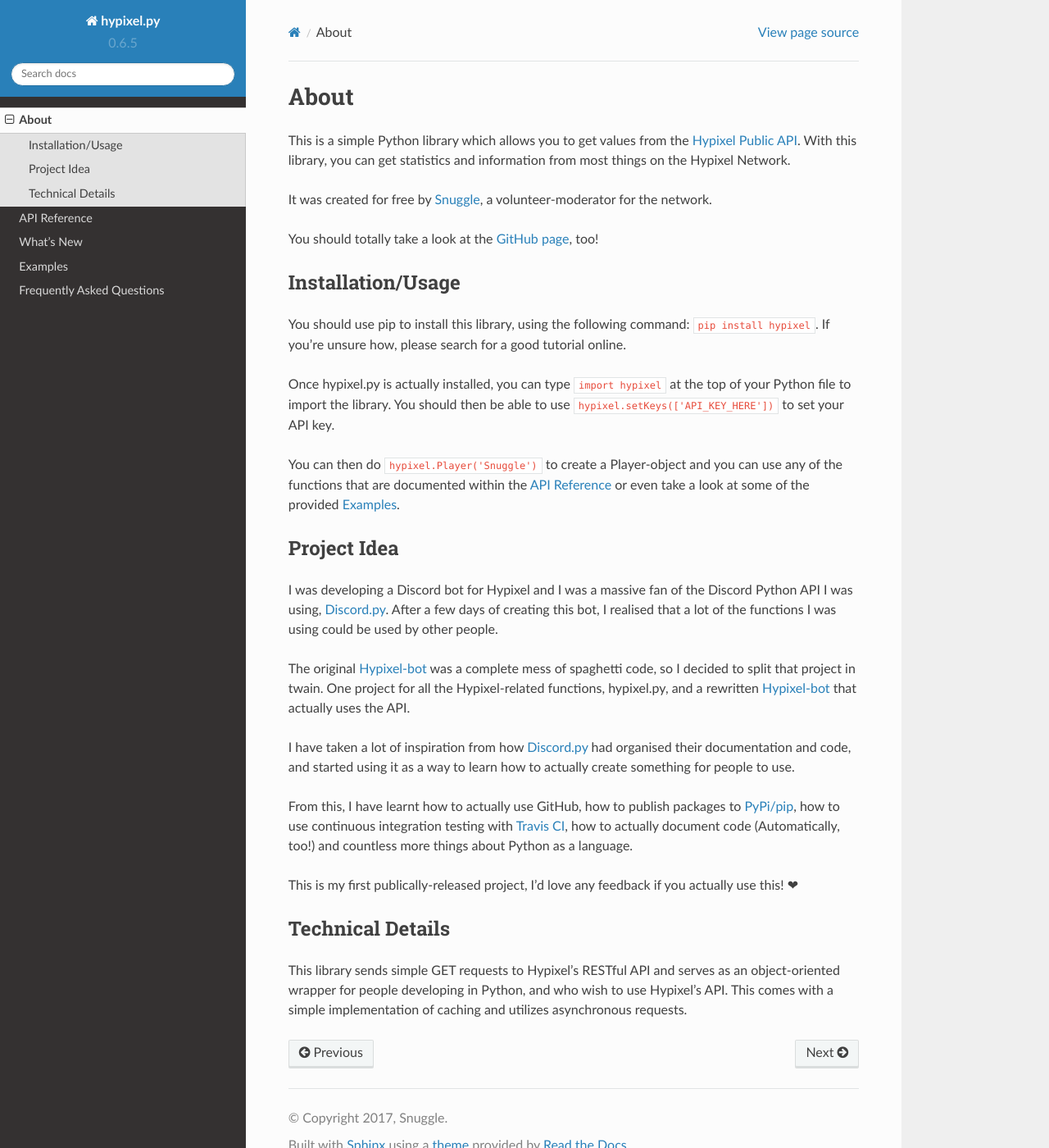
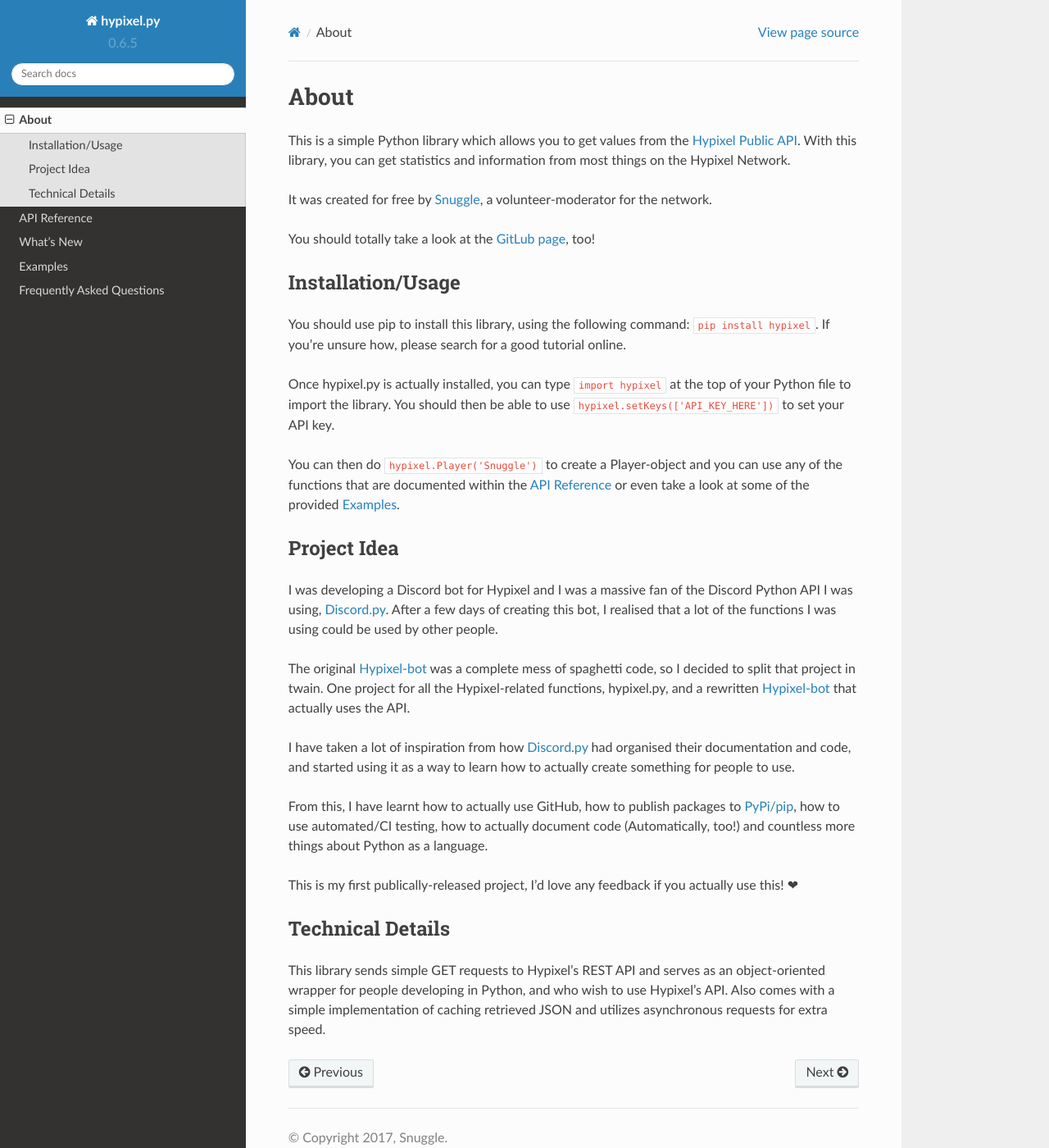
Before and after one commit to Snuggle/hypixel.py, a Sphinx documentation site: the page built from docs/about.rst, in a window 1280 px wide and 1400 px high. Shown: the whole window at 82% size. Built offline with Sphinx 7.4.7 and the Read the Docs theme 2.0.0, drawn with Linux system fonts in a browser that asks for light colours.

Commit message:
Updated Sphinx Docs.

```diff
--- a/docs/about.rst
+++ b/docs/about.rst
@@ -11,7 +11,7 @@
 
 It was created for free by `Snuggle <https://hypixel.net/player/Snuggle>`_, a volunteer-moderator for the network.
 
-You should totally take a look at the `GitHub page <https://github.com/Snuggle/hypixel.py>`_, too!
+You should totally take a look at the `GitLub page <https://gitlab.com/Snuggie/hypixel.py>`_, too!
 
 .. _how_to_use:
 
@@ -33,7 +33,7 @@
 
 I have taken a lot of inspiration from how `Discord.py <https://github.com/Rapptz/discord.py>`_ had organised their documentation and code, and started using it as a way to learn how to actually create something for people to use.
 
-From this, I have learnt how to actually use GitHub, how to publish packages to `PyPi/pip <https://pypi.org/project/hypixel/>`_, how to use continuous integration testing with `Travis CI <https://travis-ci.com/SnuggIes/hypixel.py>`_, how to actually document code (Automatically, too!) and countless more things about Python as a language.
+From this, I have learnt how to actually use GitHub, how to publish packages to `PyPi/pip <https://pypi.org/project/hypixel/>`_, how to use automated/CI testing, how to actually document code (Automatically, too!) and countless more things about Python as a language.
 
 This is my first publically-released project, I'd love any feedback if you actually use this! ❤
 
@@ -41,5 +41,5 @@
 Technical Details
 ------------------
 
-This library sends simple GET requests to Hypixel's RESTful API and serves as an object-oriented wrapper for people developing in Python, and who wish to use Hypixel's API.
-This comes with a simple implementation of caching and utilizes asynchronous requests.
+This library sends simple GET requests to Hypixel's REST API and serves as an object-oriented wrapper for people developing in Python, and who wish to use Hypixel's API.
+Also comes with a simple implementation of caching retrieved JSON and utilizes asynchronous requests for extra speed.
--- a/docs/api.rst
+++ b/docs/api.rst
@@ -7,7 +7,7 @@
 API Reference
 ===============
 
-This section outlines the functions and methods that are available as part of `hypixel.py <https://github.com/Snuggle/hypixel.py>`_.
+This section outlines the functions and methods that are available as part of `hypixel.py <https://gitlab.com/Snuggie/hypixel.py>`_.
 
 It is automatically generated and updated from the Docstrings present within the source.
 
--- a/docs/examples.rst
+++ b/docs/examples.rst
@@ -10,14 +10,14 @@
 --------------
 
 This is a super-simple example that just gets a player's username, level and rank.
-`View simpleExample.py <https://github.com/Snuggle/hypixel.py/blob/master/Examples/simpleExample.py>`_.
+`View simpleExample.py <https://gitlab.com/Snuggie/hypixel.py/blob/master/Examples/simpleExample.py>`_.
 
 
 Advanced Example
 ----------------
 
 This is a more advanced example that asks for input of a player's name/uuid and prints a bit more information.
-`View advancedExample.py <https://github.com/Snuggle/hypixel.py/blob/master/Examples/advancedExample.py>`_.
+`View advancedExample.py <https://gitlab.com/Snuggie/hypixel.py/blob/master/Examples/advancedExample.py>`_.
 
 
 Game Statistics Example
--- a/docs/index.rst
+++ b/docs/index.rst
@@ -3,7 +3,7 @@
 
 This is a simple, unofficial Python library which allows you to get values from the Hypixel-API.
 
-It is open-sourced and hosted on `GitHub <https://github.com/Snuggle/hypixel.py>`_.
+It is open-source and hosted on `GitHub <https://gitlab.com/Snuggie/hypixel.py>`_.
 
 Contents:
 
--- a/docs/whats_new.rst
+++ b/docs/whats_new.rst
@@ -6,6 +6,10 @@
 ============
 
 This page shows what has changed in different versions of the API.
+
+v0.7.7 - v0.7.8
+--------
+Switched the project over to GitLab. Made a few changes here and there, mostly updated documentation.
 
 v0.6.5
 --------
--- a/hypixel.py
+++ b/hypixel.py
@@ -1,5 +1,5 @@
 """ Simple Hypixel-API in Python, by Snuggle | 2017-09-30 to 2018-06-14 """
-__version__ = '0.7.7'
+__version__ = '0.7.8'
 # pylint: disable=C0103
 # TODO: Add more comments. Explain what's happening!
 # TODO: Add API-usage stat-tracking. Like a counter of the number of requests and how many per minute etc.
```
